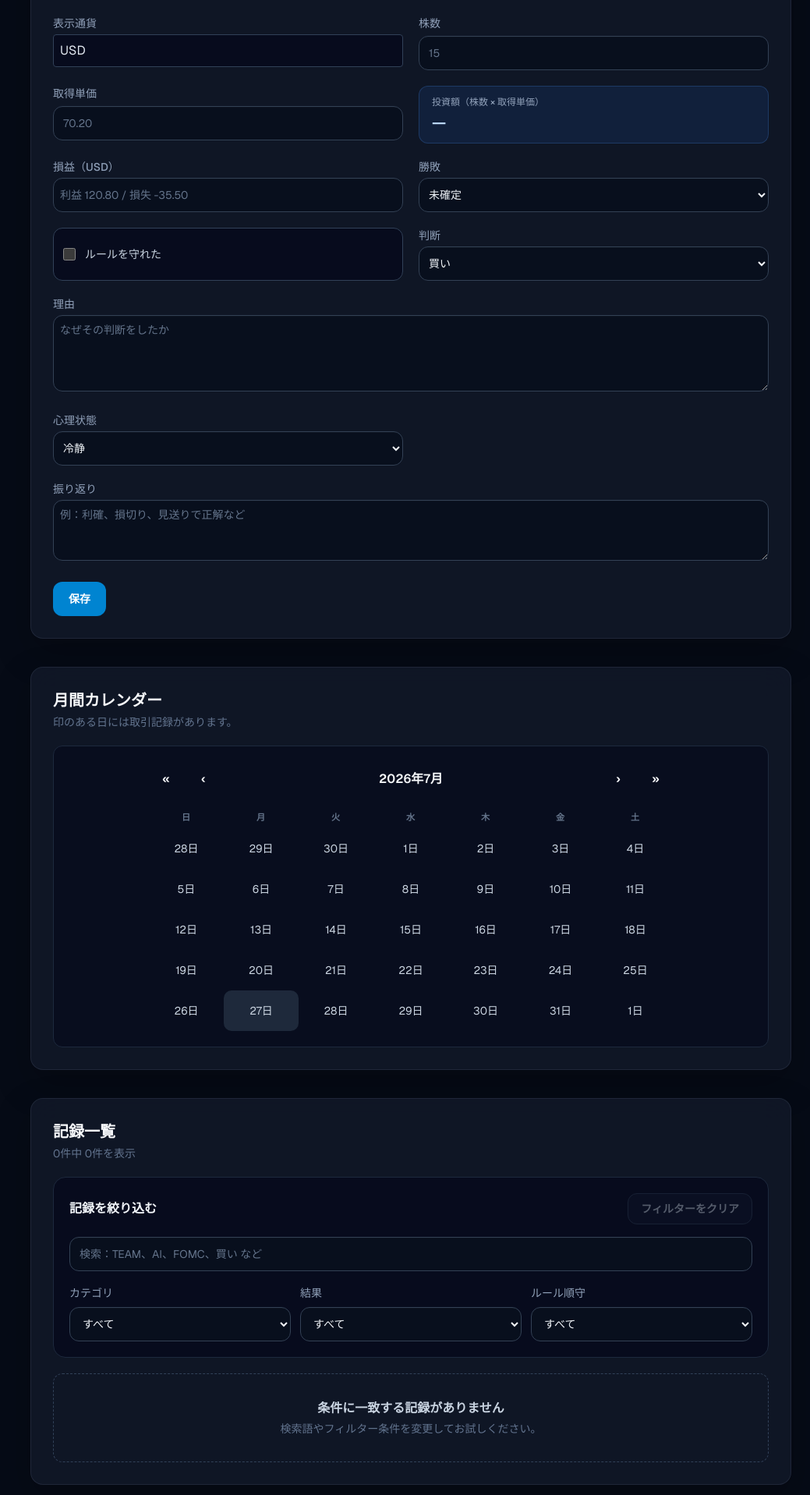
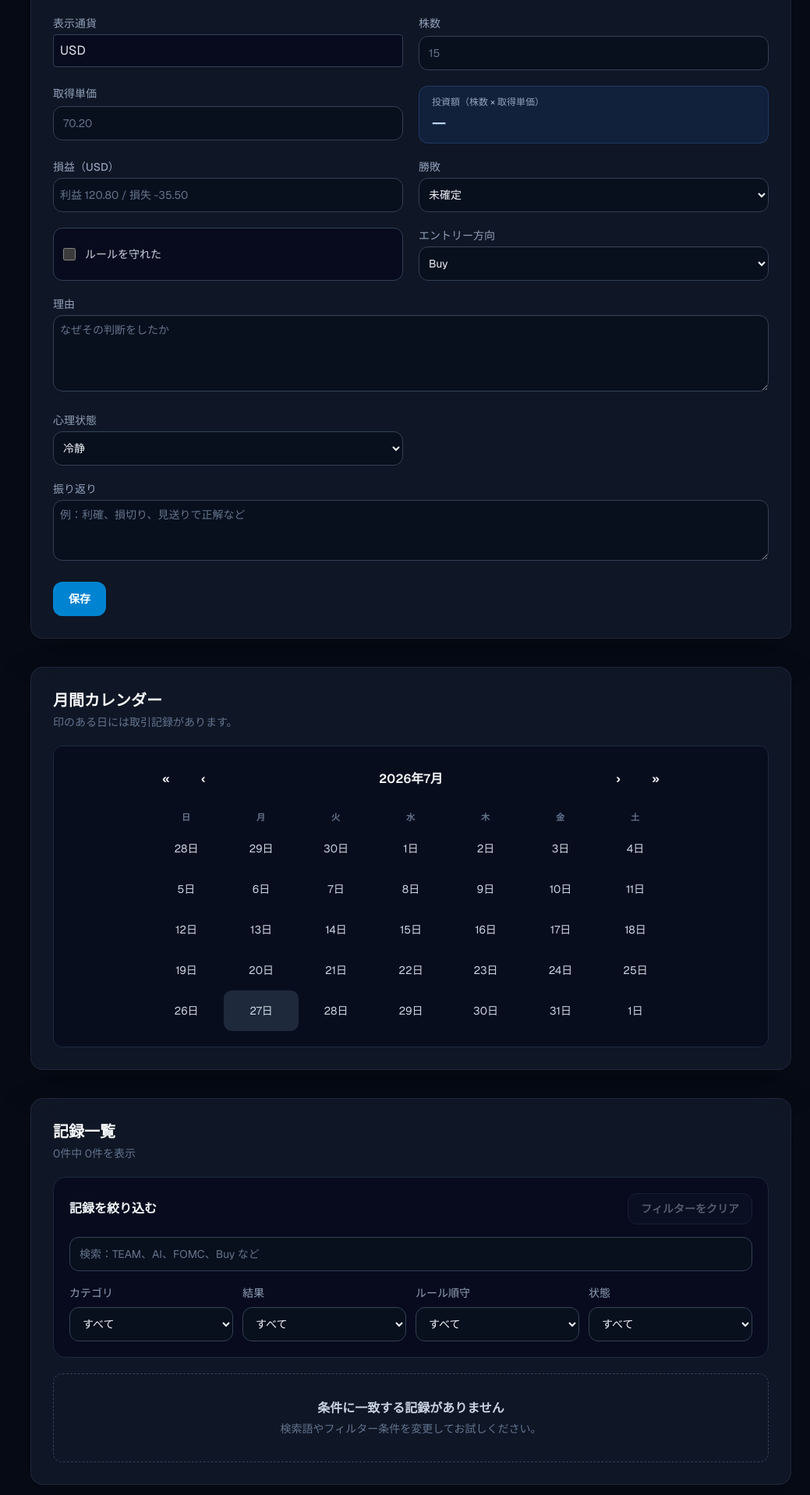
Before and after one commit to fcd0520-netizen/trade-journal, a Next.js app: page / in a window 1280 px wide. Shown: the part 2750-4667 px from the top of the page at 78% size, without its empty margins (241-1280 px from the left). Built offline with nearby package versions, Linux system fonts and the light colour scheme.

Commit message:
ロング、ショートの概念

```diff
--- a/app/components/TradeDetail.tsx
+++ b/app/components/TradeDetail.tsx
@@ -1,5 +1,11 @@
 import { calculateInvestment, formatProfitUsd, formatUsd, parseMoney } from "../lib/currency";
 import type { ActiveJournal } from "../types/journal";
+
+const statusDisplay = {
+  holding: { label: "保有中", className: "text-sky-300" },
+  partial: { label: "一部決済", className: "text-amber-300" },
+  closed: { label: "⚪ 決済済", className: "text-slate-300" },
+} as const;
 
 type TradeDetailProps = {
   journal: ActiveJournal;
@@ -36,6 +42,7 @@ const DetailSection = ({
 );
 
 export default function TradeDetail({ journal, onBack, onEdit }: TradeDetailProps) {
+  const status = statusDisplay[journal.status];
   const profit = parseMoney(journal.profit);
   const profitColor =
     profit === null || profit === 0
@@ -73,7 +80,7 @@ export default function TradeDetail({ journal, onBack, onEdit }: TradeDetailProp
             {journal.category}
           </span>
           <span aria-hidden="true" className="text-slate-700">｜</span>
-          <span className="text-slate-200">{journal.decision || "未選択"}</span>
+          <span className="text-slate-200">エントリー方向：{journal.decision}</span>
         </div>
         <div className="mt-4">
           <p className="text-xs font-medium tracking-wide text-slate-500">取引日</p>
@@ -89,7 +96,7 @@ export default function TradeDetail({ journal, onBack, onEdit }: TradeDetailProp
         </DetailSection>
 
         <DetailSection title="判断">
-          <DetailItem label="状態" value="保有中" valueClassName="text-sky-300" />
+          <DetailItem label="状態" value={status.label} valueClassName={status.className} />
           <DetailItem label="残り株数" value={journal.remainingShares ? `${journal.remainingShares}株` : "未入力"} />
           <DetailItem label="感情" value={journal.emotion || "未選択"} />
           <DetailItem
@@ -135,6 +142,16 @@ export default function TradeDetail({ journal, onBack, onEdit }: TradeDetailProp
             </div>
           </div>
         </section>
+
+        {(journal.status === "holding" || journal.status === "partial") && (
+          <button
+            type="button"
+            onClick={() => window.alert("決済機能は近日実装予定")}
+            className="min-h-12 w-full rounded-xl border border-rose-400/30 bg-rose-500/10 px-5 py-3 font-semibold text-rose-300 transition hover:bg-rose-500/20 focus:outline-none focus:ring-2 focus:ring-rose-500/60"
+          >
+            決済する
+          </button>
+        )}
       </div>
     </article>
   );
--- a/app/page.tsx
+++ b/app/page.tsx
@@ -10,7 +10,7 @@ import Sidebar from "./components/Sidebar";
 import TradeDetail from "./components/TradeDetail";
 import WatchlistQuickForm from "./components/WatchlistQuickForm";
 import { calculateInvestment, formatProfitUsd, formatUsd, normalizeStoredMoney } from "./lib/currency";
-import type { ActiveJournal, Currency, Journal, TradeCategory } from "./types/journal";
+import type { ActiveJournal, Currency, EntryDirection, Journal, JournalStatus, TradeCategory } from "./types/journal";
 
 type StoredJournal = Omit<Partial<Journal>, "amount" | "profit"> & {
   amount?: unknown;
@@ -23,6 +23,7 @@ type StoredJournal = Omit<Partial<Journal>, "amount" | "profit"> & {
 type CategoryFilter = "すべて" | TradeCategory;
 type ResultFilter = "すべて" | "未確定" | "勝ち" | "負け";
 type RuleFilter = "すべて" | "守った" | "守らなかった";
+type StatusFilter = "すべて" | JournalStatus;
 type EntryTab = "trade" | "watchlist" | "paper";
 
 const STORAGE_KEY = "trade-journals";
@@ -55,6 +56,18 @@ const resultBadgeClass = (result: string) => {
   return "border-slate-500/25 bg-slate-500/15 text-slate-300";
 };
 
+const isJournalStatus = (status: unknown): status is JournalStatus =>
+  status === "holding" || status === "partial" || status === "closed";
+
+const normalizeEntryDirection = (decision: unknown): EntryDirection =>
+  decision === "Sell" || decision === "売り" ? "Sell" : "Buy";
+
+const statusDisplay = {
+  holding: { label: "保有中", className: "border-sky-400/25 bg-sky-500/15 text-sky-300" },
+  partial: { label: "一部決済", className: "border-amber-400/25 bg-amber-500/15 text-amber-300" },
+  closed: { label: "⚪ 決済済", className: "border-slate-500/25 bg-slate-500/15 text-slate-300" },
+} as const;
+
 export default function Home() {
   const [entryTab, setEntryTab] = useState<EntryTab>("trade");
   const [category, setCategory] = useState<TradeCategory>("株式");
@@ -69,7 +82,7 @@ export default function Home() {
   const [shareCount, setShareCount] = useState("");
   const [acquisitionPrice, setAcquisitionPrice] = useState("");
   const [profit, setProfit] = useState("");
-  const [decision, setDecision] = useState("買い");
+  const [decision, setDecision] = useState<EntryDirection>("Buy");
   const [reason, setReason] = useState("");
   const [emotion, setEmotion] = useState("冷静");
   const [result, setResult] = useState("未確定");
@@ -84,6 +97,7 @@ export default function Home() {
   const [categoryFilter, setCategoryFilter] = useState<CategoryFilter>("すべて");
   const [resultFilter, setResultFilter] = useState<ResultFilter>("すべて");
   const [ruleFilter, setRuleFilter] = useState<RuleFilter>("すべて");
+  const [statusFilter, setStatusFilter] = useState<StatusFilter>("すべて");
   const [selectedTradeId, setSelectedTradeId] = useState<number | null>(null);
 
   const [editingId, setEditingId] = useState<number | null>(null);
@@ -111,13 +125,13 @@ export default function Home() {
           amount: normalizeStoredMoney(journal.amount),
           currency: journal.currency === "JPY" ? "JPY" : "USD",
           shareCount: normalizeStoredMoney(journal.shareCount),
-          status: "holding",
+          status: isJournalStatus(journal.status) ? journal.status : "holding",
           remainingShares: normalizeStoredMoney(
             journal.remainingShares ?? journal.shares ?? journal.shareCount
           ),
           acquisitionPrice: normalizeStoredMoney(journal.acquisitionPrice),
           profit: normalizeStoredMoney(journal.profit),
-          decision: journal.decision ?? "買い",
+          decision: normalizeEntryDirection(journal.decision),
           reason: journal.reason ?? "",
           emotion: journal.emotion ?? "冷静",
           result: journal.result ?? "未確定",
@@ -154,7 +168,7 @@ export default function Home() {
     setShareCount("");
     setAcquisitionPrice("");
     setProfit("");
-    setDecision("買い");
+    setDecision("Buy");
     setReason("");
     setEmotion("冷静");
     setResult("未確定");
@@ -175,7 +189,7 @@ export default function Home() {
     shareCount !== "" ||
     acquisitionPrice !== "" ||
     profit !== "" ||
-    decision !== "買い" ||
+    decision !== "Buy" ||
     reason !== "" ||
     emotion !== "冷静" ||
     result !== "未確定" ||
@@ -312,6 +326,7 @@ export default function Home() {
       (selectedDate === null || journal.tradeDate === selectedDate) &&
       (categoryFilter === "すべて" || journal.category === categoryFilter) &&
       (resultFilter === "すべて" || journal.result === resultFilter) &&
+      (statusFilter === "すべて" || journal.status === statusFilter) &&
       (ruleFilter === "すべて" ||
         journal.ruleFollowed === (ruleFilter === "守った")) &&
       `
@@ -335,12 +350,14 @@ export default function Home() {
     selectedDate !== null ||
     categoryFilter !== "すべて" ||
     resultFilter !== "すべて" ||
+    statusFilter !== "すべて" ||
     ruleFilter !== "すべて";
 
   const handleClearFilters = () => {
     setCategoryFilter("すべて");
     setResultFilter("すべて");
     setRuleFilter("すべて");
+    setStatusFilter("すべて");
     setSelectedDate(null);
   };
 
@@ -601,17 +618,15 @@ export default function Home() {
             </div>
 
             <div>
-              <label className="block font-medium">判断</label>
+              <label className="block font-medium">エントリー方向</label>
 
               <select
                 className="mt-1 w-full rounded border p-2"
                 value={decision}
-                onChange={(e) => setDecision(e.target.value)}
+                onChange={(e) => setDecision(e.target.value as EntryDirection)}
               >
-                <option>買い</option>
-                <option>売り</option>
-                <option>見送り</option>
-                <option>予想</option>
+                <option>Buy</option>
+                <option>Sell</option>
               </select>
             </div>
 
@@ -764,12 +779,12 @@ export default function Home() {
 
             <input
               className="mt-4 w-full"
-              placeholder="検索：TEAM、AI、FOMC、買い など"
+              placeholder="検索：TEAM、AI、FOMC、Buy など"
               value={search}
               onChange={(e) => setSearch(e.target.value)}
             />
 
-            <div className="mt-4 grid gap-3 sm:grid-cols-3">
+            <div className="mt-4 grid gap-3 sm:grid-cols-2 lg:grid-cols-4">
               <div>
               <label htmlFor="category-filter">カテゴリ</label>
               <select
@@ -809,6 +824,20 @@ export default function Home() {
                 <option>守らなかった</option>
               </select>
               </div>
+
+              <div>
+              <label htmlFor="status-filter">状態</label>
+              <select
+                id="status-filter"
+                value={statusFilter}
+                onChange={(e) => setStatusFilter(e.target.value as StatusFilter)}
+              >
+                <option value="すべて">すべて</option>
+                <option value="holding">保有中</option>
+                <option value="partial">一部決済</option>
+                <option value="closed">決済済</option>
+              </select>
+              </div>
             </div>
           </div>
 
@@ -843,7 +872,9 @@ export default function Home() {
                         <span className={`rounded-full border px-2.5 py-1 text-xs font-semibold ${categoryBadgeClass(journal.category)}`}>{journal.category}</span>
                         <p className="font-semibold text-slate-100">{journal.target}</p>
                         <span className={`rounded-full border px-2.5 py-1 text-xs font-semibold ${resultBadgeClass(journal.result)}`}>{journal.result || "未確定"}</span>
-                        <span className="rounded-full border border-sky-400/25 bg-sky-500/15 px-2.5 py-1 text-xs font-semibold text-sky-300">保有中</span>
+                        <span className={`rounded-full border px-2.5 py-1 text-xs font-semibold ${statusDisplay[journal.status].className}`}>
+                          状態：{statusDisplay[journal.status].label}
+                        </span>
                         <span className={`rounded-full border px-2.5 py-1 text-xs font-semibold ${journal.ruleFollowed ? "border-emerald-400/25 bg-emerald-500/15 text-emerald-300" : "border-rose-400/25 bg-rose-500/15 text-rose-300"}`}>
                           {journal.ruleFollowed ? "守った" : "守らなかった"}
                         </span>
@@ -922,7 +953,7 @@ export default function Home() {
                         : "❌ 守れなかった"}
                     </p>
 
-                    <p>判断：{journal.decision}</p>
+                    <p>エントリー方向：{journal.decision}</p>
                     <p>心理状態：{journal.emotion}</p>
                     <p>理由：{journal.reason || "未入力"}</p>
                     <p>振り返り：{journal.review || "未入力"}</p>
--- a/app/types/journal.ts
+++ b/app/types/journal.ts
@@ -1,6 +1,7 @@
 export type TradeCategory = "株式" | "FX";
 export type Currency = "USD" | "JPY";
-export type JournalStatus = "holding";
+export type EntryDirection = "Buy" | "Sell";
+export type JournalStatus = "holding" | "partial" | "closed";
 
 export type Journal = {
   id: number;
@@ -18,7 +19,7 @@ export type Journal = {
   remainingShares: string;
   acquisitionPrice: string;
   profit: string;
-  decision: string;
+  decision: EntryDirection;
   reason: string;
   emotion: string;
   result: string;
```
Also changed, not shown: 1 other file (tests, documents, lock files or other folders).
